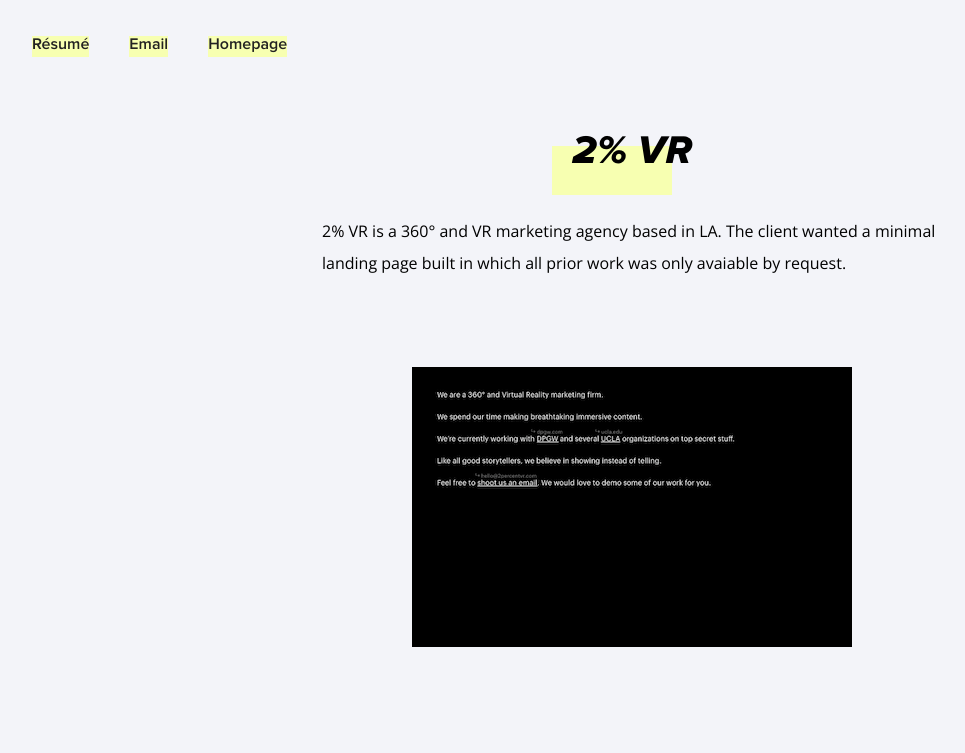
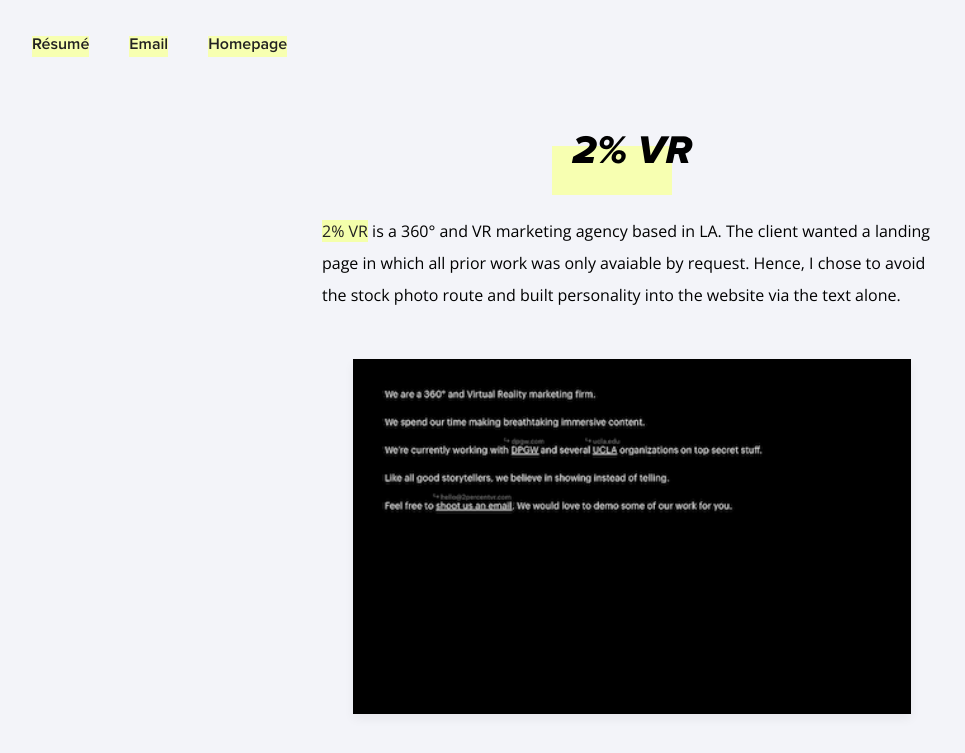
Before and after one commit to corbinmuraro/corbinmuraro.com, a Jekyll site: the page built from _posts/2017-01-17-2percent.md, in a window 1280 px wide. Shown: the top 753 px of the page, without its empty margins (8-973 px from the left). Built offline with Jekyll 4.4.1, drawn with Linux system fonts in a browser that asks for light colours; nearby versions of some CDN libraries.

Commit message:
Finish 2% and SQS articles; bug fixes / tweaks
Make landing page images on mobile bigger
Add new favicon to article pages

```diff
--- a/_layouts/post.html
+++ b/_layouts/post.html
@@ -6,7 +6,26 @@
 	<title>Corbin Muraro</title>
 
 	<meta name="viewport" content="width=device-width, initial-scale=1">
-	<link rel='shortcut icon' type='image/x-icon' href='images/favicon.ico'/>
+
+	<!-- favicon -->
+	<link rel="apple-touch-icon" sizes="57x57" href="favicon/apple-icon-57x57.png">
+	<link rel="apple-touch-icon" sizes="60x60" href="favicon/apple-icon-60x60.png">
+	<link rel="apple-touch-icon" sizes="72x72" href="favicon/apple-icon-72x72.png">
+	<link rel="apple-touch-icon" sizes="76x76" href="favicon/apple-icon-76x76.png">
+	<link rel="apple-touch-icon" sizes="114x114" href="favicon/apple-icon-114x114.png">
+	<link rel="apple-touch-icon" sizes="120x120" href="favicon/apple-icon-120x120.png">
+	<link rel="apple-touch-icon" sizes="144x144" href="favicon/apple-icon-144x144.png">
+	<link rel="apple-touch-icon" sizes="152x152" href="favicon/apple-icon-152x152.png">
+	<link rel="apple-touch-icon" sizes="180x180" href="favicon/apple-icon-180x180.png">
+	<link rel="icon" type="image/png" sizes="192x192"  href="favicon/android-icon-192x192.png">
+	<link rel="icon" type="image/png" sizes="32x32" href="favicon/favicon-32x32.png">
+	<link rel="icon" type="image/png" sizes="96x96" href="favicon/favicon-96x96.png">
+	<link rel="icon" type="image/png" sizes="16x16" href="favicon/favicon-16x16.png">
+	<link rel="manifest" href="favicon/manifest.json">
+	<meta name="msapplication-TileColor" content="#ffffff">
+	<meta name="msapplication-TileImage" content="favicon/ms-icon-144x144.png">
+	<meta name="theme-color" content="#ffffff">
+
 	<link href="css/post.css" rel="stylesheet" type="text/css" />
 
 	<!-- body text -->
--- a/_posts/2017-01-17-2percent.md
+++ b/_posts/2017-01-17-2percent.md
@@ -5,8 +5,6 @@
 
 # [2% VR](http://corbinmuraro.com/2percentvr)
 
-2% VR is a 360° and VR marketing agency based in LA. The client wanted a minimal landing page built in which all prior work was only avaiable by request.
+[2% VR](http://corbinmuraro.com/2percentvr) is a 360° and VR marketing agency based in LA. The client wanted a landing page in which all prior work was only avaiable by request. Hence, I chose to avoid the stock photo route and built personality into the website via the text alone.
 
-<br>
-
-[![2% VR](images/2percent.png)](http://corbinmuraro.com/2percentvr)
+[![2% VR](images/2percent.png){:class="centered-image"}](http://corbinmuraro.com/2percentvr)
--- a/css/main.css
+++ b/css/main.css
@@ -267,7 +267,7 @@
 
 @media (max-width: 540px) {
 	.portfolio {
-		width: 150px;
+		width: 70%;
 	}
 
 	.portfolio a {
@@ -281,7 +281,7 @@
 	}
 
 	.portfolio a {
-		margin: 0;
+		margin: 12px 0;
 	}
 
 }
--- a/css/post.css
+++ b/css/post.css
@@ -202,7 +202,7 @@
 }
 
 .centered-image.small {
-	max-width: 400px;
+	max-width: 350px;
 	margin: 0 auto;
 }
 
--- a/index.html
+++ b/index.html
@@ -91,7 +91,7 @@
 			</div>
 		</a>
 
-		<a href="http://corbinmuraro.com/2percentvr">
+		<a href="/2percent">
 			<div class="item">
 				<img src="images/2percent.png" alt="2% VR">
 				<p>2% VR</p>
```
Also changed, not shown: other parts of index.html (+1 -1 lines), _posts/2017-01-18-sqs.md (+17 -8 lines), images/sqs-images/polished-full-results.png (added), images/sqs-images/polished-results.png.
